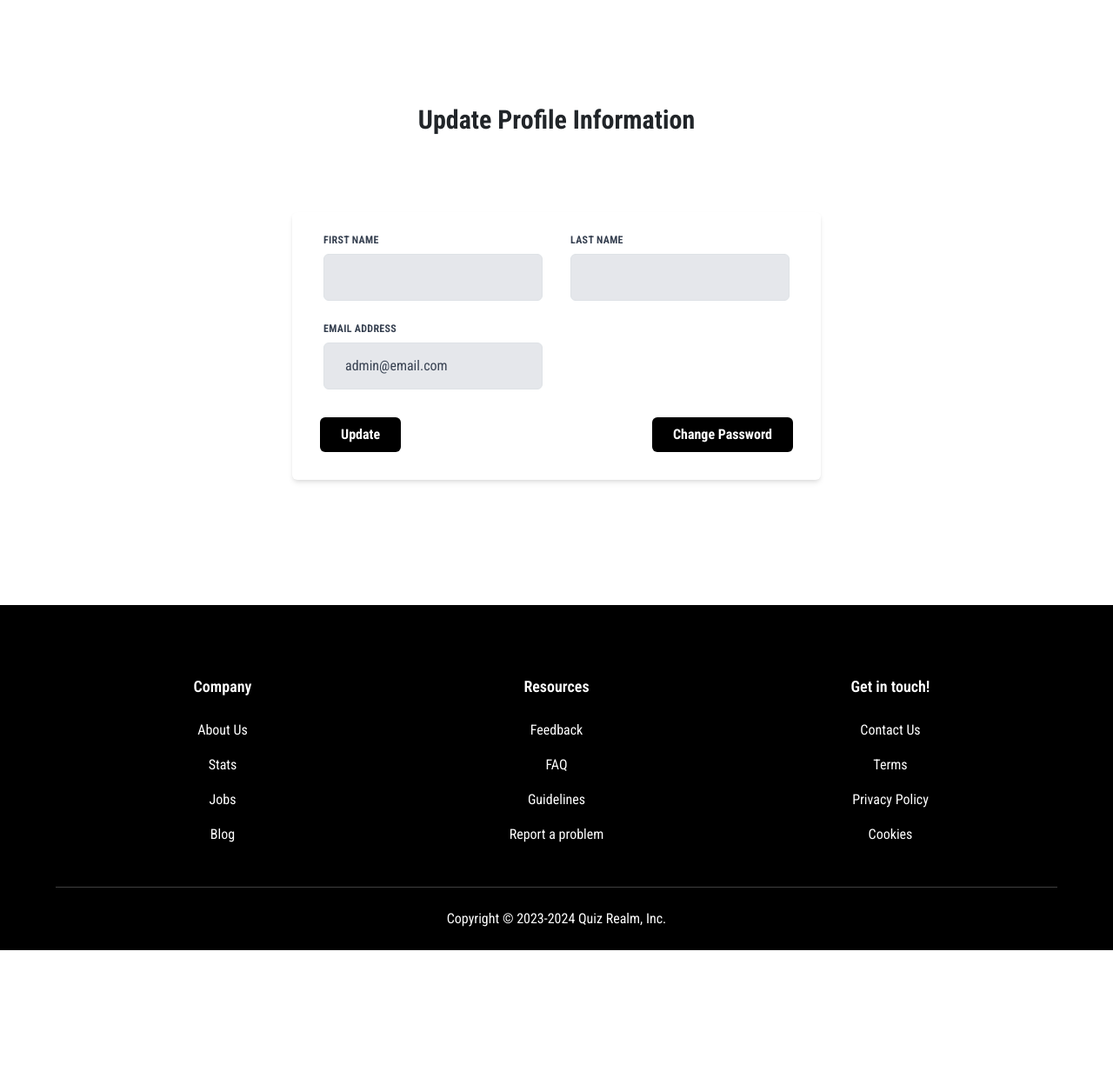
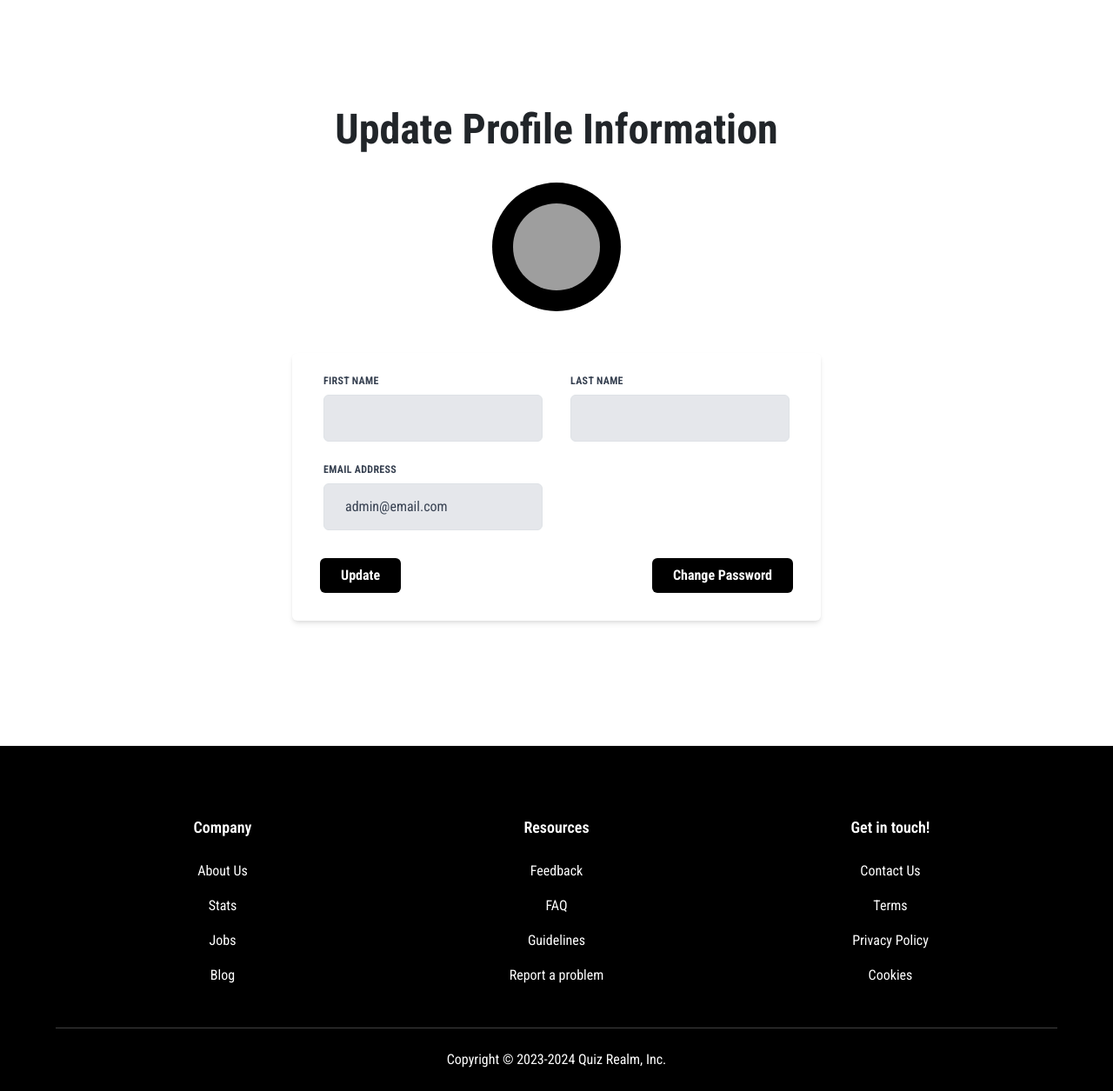
Before and after one commit to shehjad0/SDP-Final-Project, a Django app: page /accounts/profile/ in a window 1280 px wide. Shown: the part 88-1343 px from the top of the page at 87% size. Before the commit the page ends 1181 px from the top, so only its background shows below. Run offline with Django 4.2, Linux system fonts and the light colour scheme; a user stored in the database is signed in; grey boxes are pictures that could not be loaded.

Commit message:
Few tweaks

```diff
--- a/accounts/templates/accounts/change_password.html
+++ b/accounts/templates/accounts/change_password.html
@@ -37,7 +37,7 @@
     {% endif %}
 
     <div class="bg-white px-3 py-4 rounded-xl my-6 my-24 w-1/2 mx-auto">
-        <h1 class="font-bold text-3xl text-center pb-5">Change Password</h1>
+        <h1 class="font-bold text-center pb-5" style="font-size: 3rem;">Change Password</h1>
 
         <form method="post" class="bg-white shadow-md rounded px-8 pt-6 pb-8 mb-4">
             {% csrf_token %}
--- a/accounts/templates/accounts/profile.html
+++ b/accounts/templates/accounts/profile.html
@@ -10,7 +10,12 @@
 </div>
 {% endfor %} {% endif %}
 <div class="bg-white px-3 py-4 rounded-xl my-24 w-1/2 mx-auto">
-    <h1 class="font-bold text-3xl text-center pb-5">Update Profile Information</h1>
+    <h1 class="font-bold text-center pb-2" style="font-size: 3rem;">Update Profile Information</h1>
+    <div class="bg-white flex justify-content-center  align-items-center pt-4 pb-2">
+        <div class="bg-black flex justify-content-center align-items-center p-4 rounded-full">
+            <img src="https://thumbs.dreamstime.com/b/user-profile-avatar-icon-134114292.jpg" style="width: 100px; height: 100px;" class="rounded-full">
+        </div>
+    </div>
     <div class="w-full mt-10">
         <form method="post" class="bg-white shadow-md rounded px-8 pt-6 pb-8 mb-4">
             {% csrf_token %} {% for hidden_field in form.hidden_fields %} {{ hidden_field.errors }} {{ hidden_field }} {% endfor %}
--- a/core/templates/footer.html
+++ b/core/templates/footer.html
@@ -1,7 +1,7 @@
 <footer class="bg-black">
 <div class="text-white pt-20 pb-6 gap-4 max-w-6xl mx-auto ">
 
-  <div id="navlink" class="text-white grid grid-cols-1 sm:grid-cols-3 mx-auto text-center mb-12">
+  <div id="navlink" class="text-white grid grid-cols-1 xs:grid-cols-2 md:grid-cols-3 mx-auto text-center mb-12">
     <div class="pb-12 md:pb-0">
       <h4 class="font-semibold text-lg mb-4">Company</h4>
       <ul class="text-white space-y-4">
--- a/core/templates/navbar.html
+++ b/core/templates/navbar.html
@@ -1,5 +1,5 @@
 <nav class="bg-black p-4">
-    <div id="navlink" class="mx-auto flex items-center justify-between px-4">
+    <div class="mx-auto flex items-center justify-between px-4">
         <div class="text-white text-2xl font-bold">
             <a href="{% url 'home' %}" class="text-white brand flex justify-content-center align-items-center">
                 <span class="hidden lg:block"><img src="https://static.wikia.nocookie.net/no-place-like-home/images/d/d3/Q.png/revision/latest?cb=20210506113638" alt="Quiz Image" class="bg-white rounded" style="width: 40px; height: 40px; margin-right: 10px;"></span>
@@ -7,6 +7,7 @@
             </a>
         </div>
 
+        <div id="navlink">
             <div class="flex space-x-4" style="font-size: 1.25rem;">
                 <a href="{% url 'home' %}" class="text-white">Home</a>
                 <a href="{% url 'about' %}" class="hidden sm:block text-white">About</a>
@@ -24,4 +25,5 @@
                 {% endif %}
             </div>
         </div>
+    </div>
 </nav>
```
Lines whose indentation alone changed are shown as unchanged.
